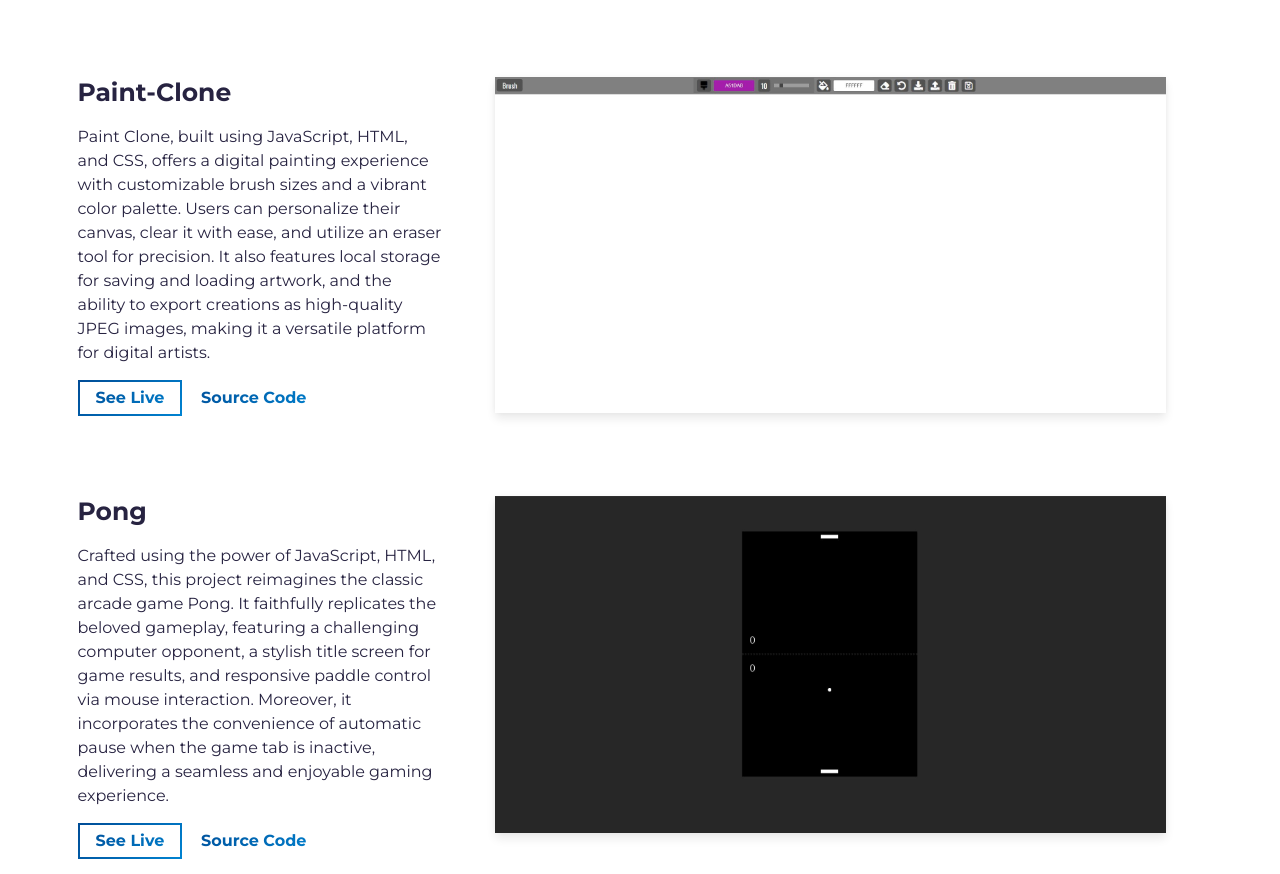
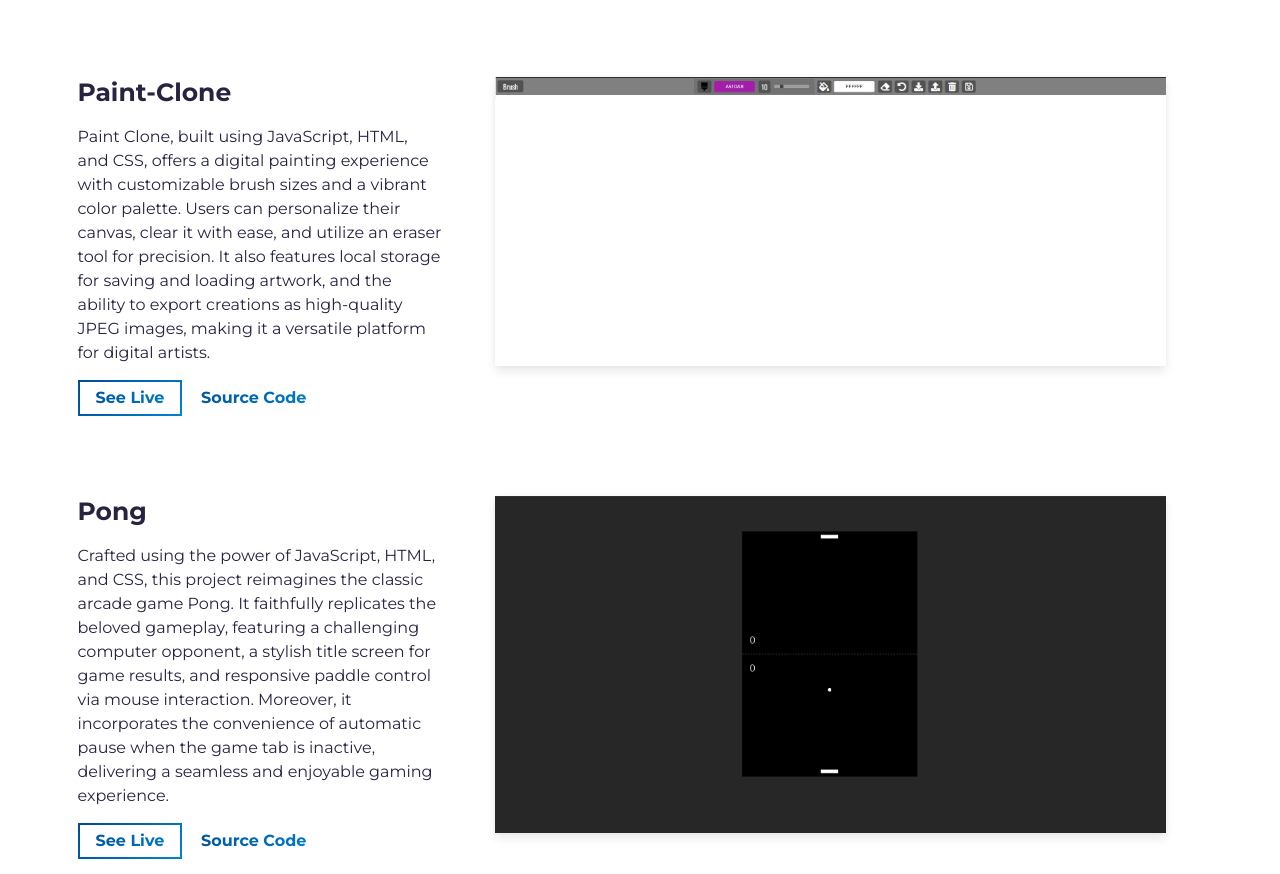
Before and after one commit to ShabbirMuhammad2000/My-Portfolio-Final, a website built with Parcel: page src/index.html in a window 1280 px wide. Shown: the part 2575-3449 px from the top of the page. Built offline with nearby package versions, Linux system fonts and the light colour scheme.

Commit message:
Fixed build failing

```diff
--- a/src/index.html
+++ b/src/index.html
@@ -299,7 +299,7 @@
                       <img
                         alt="Project Image"
                         class="img-fluid"
-                        src="assets/Capture1234.jpg"
+                        src="assets/Capture34810.jpg"
                       />
                     </div>
                   </a>
```
Also changed, not shown: src/assets/Capture1234.JPG (deleted), src/assets/Capture34810.jpg (added).
